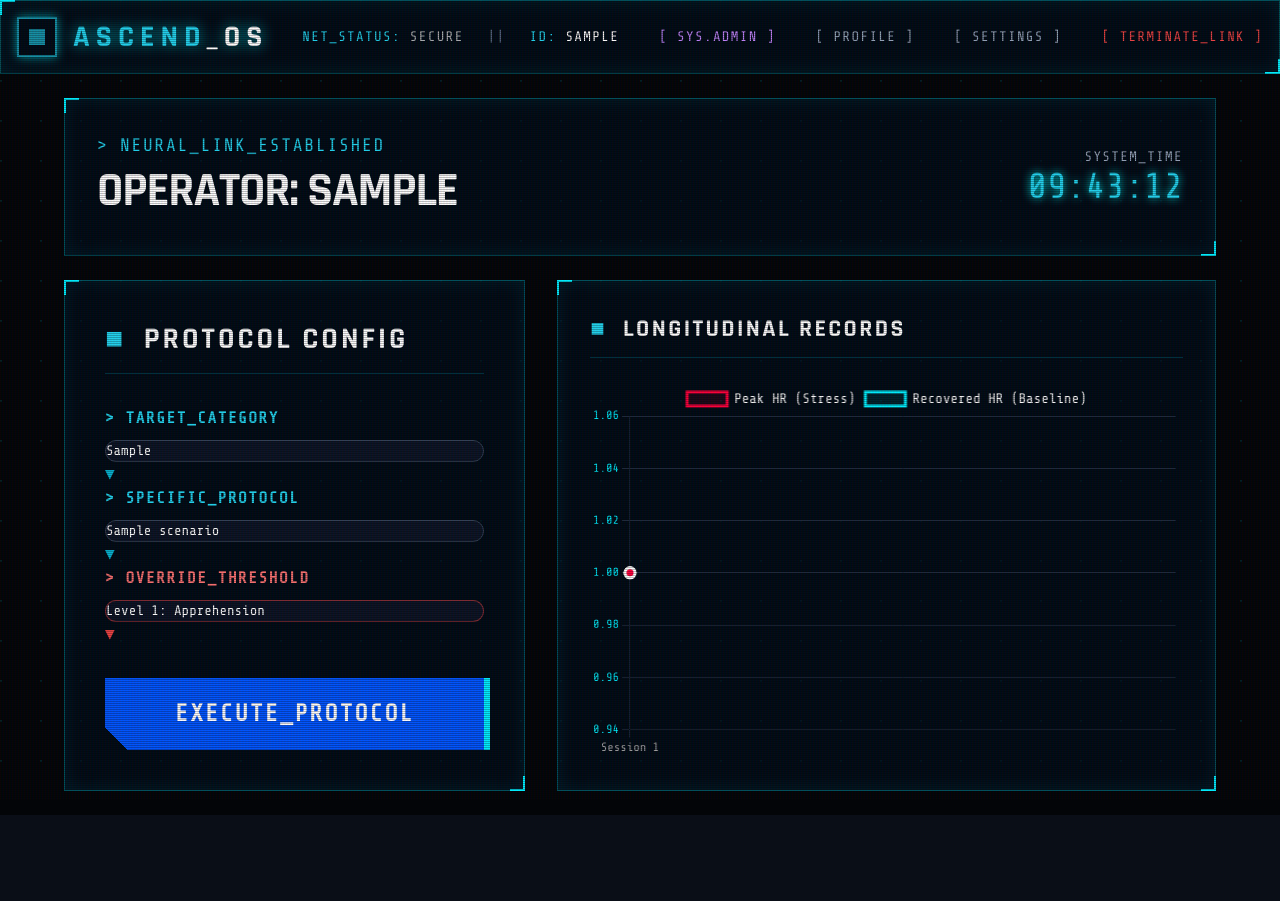
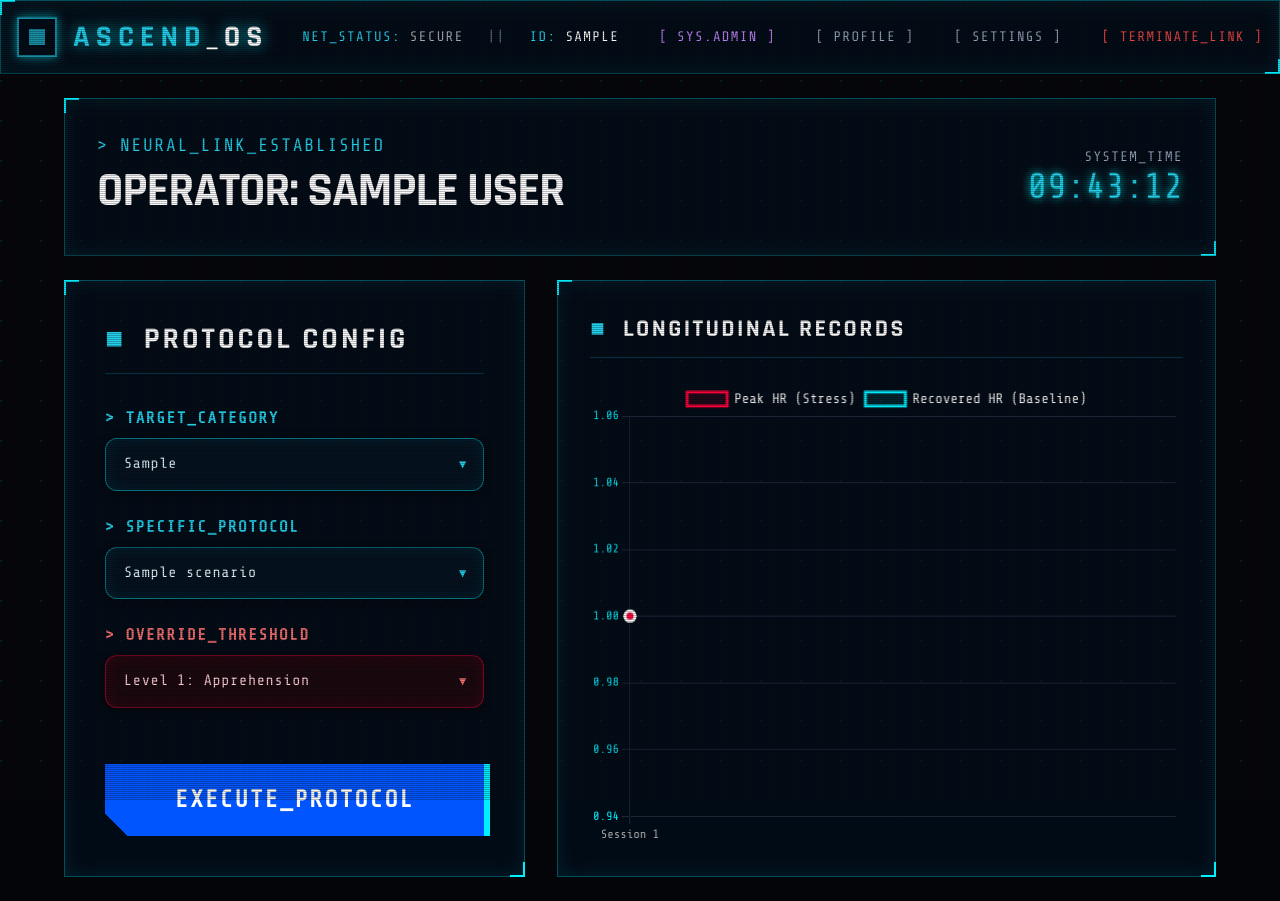
Before and after one commit to ChristianBuzarang/Project-Ascenso, a Django app: page /home/ in a window 1280 px wide. Before the commit the page ends 815 px from the top, so only its background shows below. Run offline with Django 5.2, Linux system fonts and the light colour scheme; a user stored in the database is signed in; tables that the repository leaves empty hold one stand-in row (values such as "Sample post").

Commit message:
chore: modified protocol config with the dropdown theme.

```diff
--- a/templates/home/home.html
+++ b/templates/home/home.html
@@ -8,7 +8,7 @@
         <div>
             <!-- Neural Link Status: -->
             <p class="font-mono-tech text-cyan-400 text-lg tracking-widest mb-2">> NEURAL_LINK_ESTABLISHED</p>
-            <h2 class="text-5xl font-black text-white mb-2 tracking-tight uppercase">OPERATOR: {{ user.username }}</h2>
+            <h2 class="text-5xl font-black text-white mb-2 tracking-tight uppercase">OPERATOR: {% if user.first_name and user.last_name %}{{ user.first_name }} {{ user.last_name }}{% elif user.first_name %}{{ user.first_name }}{% else %}{{ user.username }}{% endif %}</h2>
         </div>
         <div class="text-right font-mono-tech">
             <!-- System Time: -->
@@ -32,10 +32,10 @@
                 <div class="group">
                     <label class="block text-[15px] font-bold text-cyan-400 tracking-[0.1em] mb-2">> TARGET_CATEGORY</label>
                     <div class="relative">
-                        <select id="category-select" class="w-full appearance-none bg-slate-900/80 border border-slate-700 text-slate-200 text-sm px-4 py-4 rounded-xl outline-none focus:border-cyan-500 focus:ring-1 focus:ring-cyan-500 transition-all cursor-pointer">
+                        <select id="category-select" class="hud-select">
                             <!-- Populated by JavaScript -->
                         </select>
-                        <div class="absolute right-4 top-1/2 -translate-y-1/2 pointer-events-none text-cyan-500">▼</div>
+                        <div class="select-arrow text-cyan-400">▼</div>
                     </div>
                 </div>
 
@@ -43,10 +43,10 @@
                 <div class="group">
                     <label class="block text-[15px] font-bold text-cyan-400 tracking-[0.1em] mb-2">> SPECIFIC_PROTOCOL</label>
                     <div class="relative">
-                        <select id="scenario-select" name="scenario" class="w-full appearance-none bg-slate-900/80 border border-slate-700 text-slate-200 text-sm px-4 py-4 rounded-xl outline-none focus:border-cyan-500 focus:ring-1 focus:ring-cyan-500 transition-all cursor-pointer">
+                        <select id="scenario-select" name="scenario" class="hud-select">
                             <!-- Populated by JavaScript based on Category -->
                         </select>
-                        <div class="absolute right-4 top-1/2 -translate-y-1/2 pointer-events-none text-cyan-500">▼</div>
+                        <div class="select-arrow text-cyan-400">▼</div>
                     </div>
                 </div>
 
@@ -54,12 +54,12 @@
                 <div class="group">
                     <label class="block text-[15px] font-bold text-red-400 tracking-[0.1em] mb-2">> OVERRIDE_THRESHOLD</label>
                     <div class="relative">
-                        <select name="level" class="w-full appearance-none bg-slate-900/80 border border-red-500/50 text-white text-sm px-4 py-4 rounded-xl outline-none focus:border-red-500 focus:ring-1 focus:ring-red-500 transition-all cursor-pointer">
+                        <select name="level" class="hud-select hud-select-red">
                             {% for key, name in levels.items %}
                                 <option value="{{ key }}">{{ name }}</option>
                             {% endfor %}
                         </select>
-                        <div class="absolute right-4 top-1/2 -translate-y-1/2 pointer-events-none text-red-500">▼</div>
+                        <div class="select-arrow text-red-400">▼</div>
                     </div>
                 </div>
 
@@ -211,5 +211,88 @@
     .animate-fade-in { animation: fadeIn 0.5s ease-out forwards; }
     @keyframes fadeIn { from { opacity: 0; filter: blur(5px); } to { opacity: 1; filter: blur(0); } }
     @keyframes scan { 0% { top: -10px; } 100% { top: 100%; } }
+
+    /* Protocol Config Cyberpunk Select Dropdown Styling */
+    .hud-select {
+        width: 100% !important;
+        background-color: rgba(4, 18, 32, 0.95) !important;
+        border: 1px solid rgba(0, 240, 255, 0.45) !important;
+        color: #e2f8ff !important;
+        font-family: 'Share Tech Mono', monospace !important;
+        font-size: 15px !important;
+        letter-spacing: 0.05em !important;
+        padding: 14px 44px 14px 18px !important; /* Generous internal padding - not close to edge */
+        border-radius: 12px !important;
+        outline: none !important;
+        cursor: pointer !important;
+        box-shadow: 0 0 15px rgba(0, 240, 255, 0.08) inset, 0 2px 8px rgba(0, 0, 0, 0.6) !important;
+        transition: border-color 0.25s ease, box-shadow 0.25s ease, color 0.25s ease !important;
+        appearance: none !important;
+        -webkit-appearance: none !important;
+        -moz-appearance: none !important;
+    }
+    .hud-select:hover {
+        border-color: #00f0ff !important;
+        box-shadow: 0 0 20px rgba(0, 240, 255, 0.25) inset, 0 0 12px rgba(0, 240, 255, 0.3) !important;
+        color: #ffffff !important;
+    }
+    .hud-select:focus {
+        border-color: #00f0ff !important;
+        box-shadow: 0 0 25px rgba(0, 240, 255, 0.35) inset, 0 0 15px rgba(0, 240, 255, 0.4) !important;
+        color: #ffffff !important;
+    }
+    /* Options styling inside the dropdown */
+    .hud-select option {
+        background-color: #041424 !important;
+        color: #00f0ff !important;
+        font-family: 'Share Tech Mono', monospace !important;
+        font-size: 15px !important;
+        padding: 12px 18px !important;
+    }
+    .hud-select option:checked,
+    .hud-select option:hover {
+        background-color: #0c3356 !important;
+        color: #ffffff !important;
+    }
+
+    /* Red Variant for OVERRIDE_THRESHOLD */
+    .hud-select-red {
+        background-color: rgba(28, 8, 14, 0.95) !important;
+        border: 1px solid rgba(255, 0, 60, 0.5) !important;
+        color: #ffd0d8 !important;
+        box-shadow: 0 0 15px rgba(255, 0, 60, 0.1) inset, 0 2px 8px rgba(0, 0, 0, 0.6) !important;
+    }
+    .hud-select-red:hover {
+        border-color: #ff003c !important;
+        box-shadow: 0 0 20px rgba(255, 0, 60, 0.25) inset, 0 0 12px rgba(255, 0, 60, 0.3) !important;
+        color: #ffffff !important;
+    }
+    .hud-select-red:focus {
+        border-color: #ff003c !important;
+        box-shadow: 0 0 25px rgba(255, 0, 60, 0.35) inset, 0 0 15px rgba(255, 0, 60, 0.4) !important;
+        color: #ffffff !important;
+    }
+    .hud-select-red option {
+        background-color: #1a050b !important;
+        color: #ff4d6d !important;
+        font-family: 'Share Tech Mono', monospace !important;
+        font-size: 15px !important;
+        padding: 12px 18px !important;
+    }
+    .hud-select-red option:checked,
+    .hud-select-red option:hover {
+        background-color: #420d1c !important;
+        color: #ffffff !important;
+    }
+
+    .select-arrow {
+        position: absolute;
+        right: 18px;
+        top: 50%;
+        transform: translateY(-50%);
+        pointer-events: none;
+        font-size: 12px;
+        transition: transform 0.2s ease;
+    }
 </style>
 {% endblock %}
```
